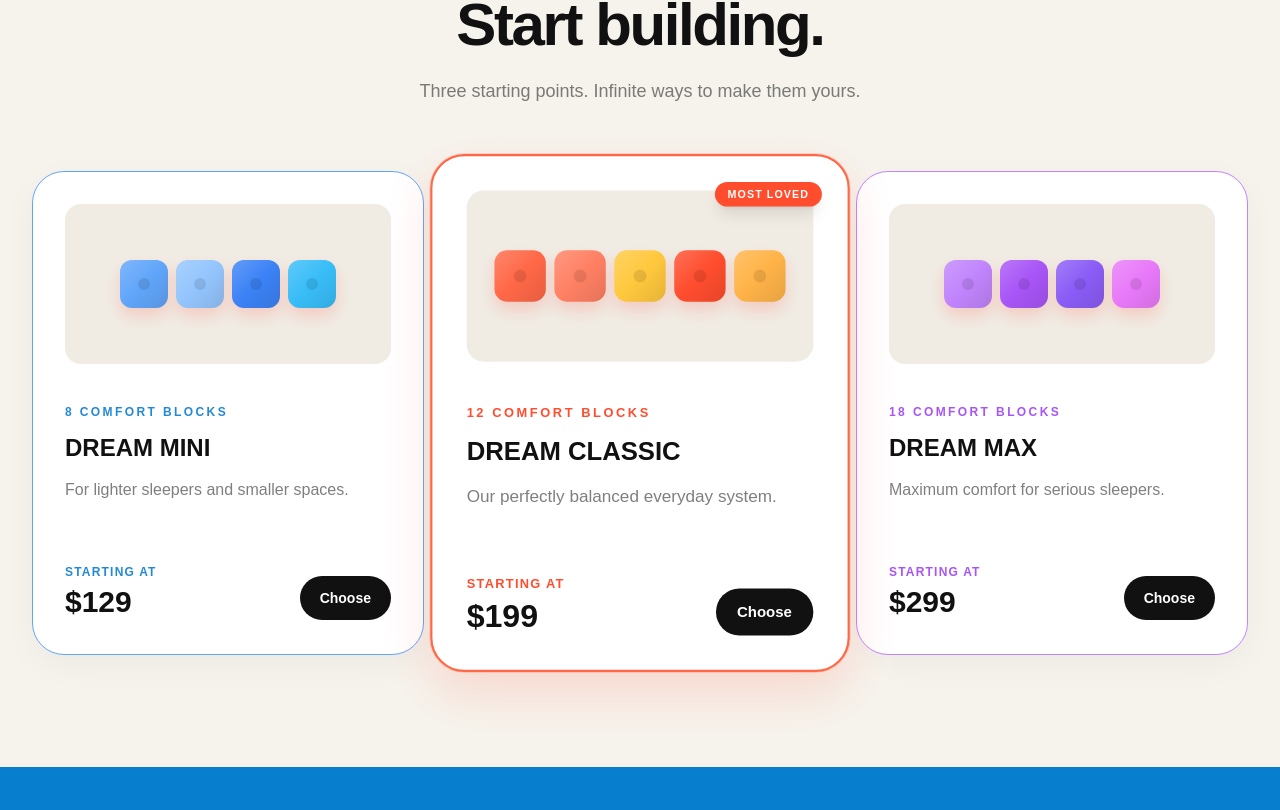
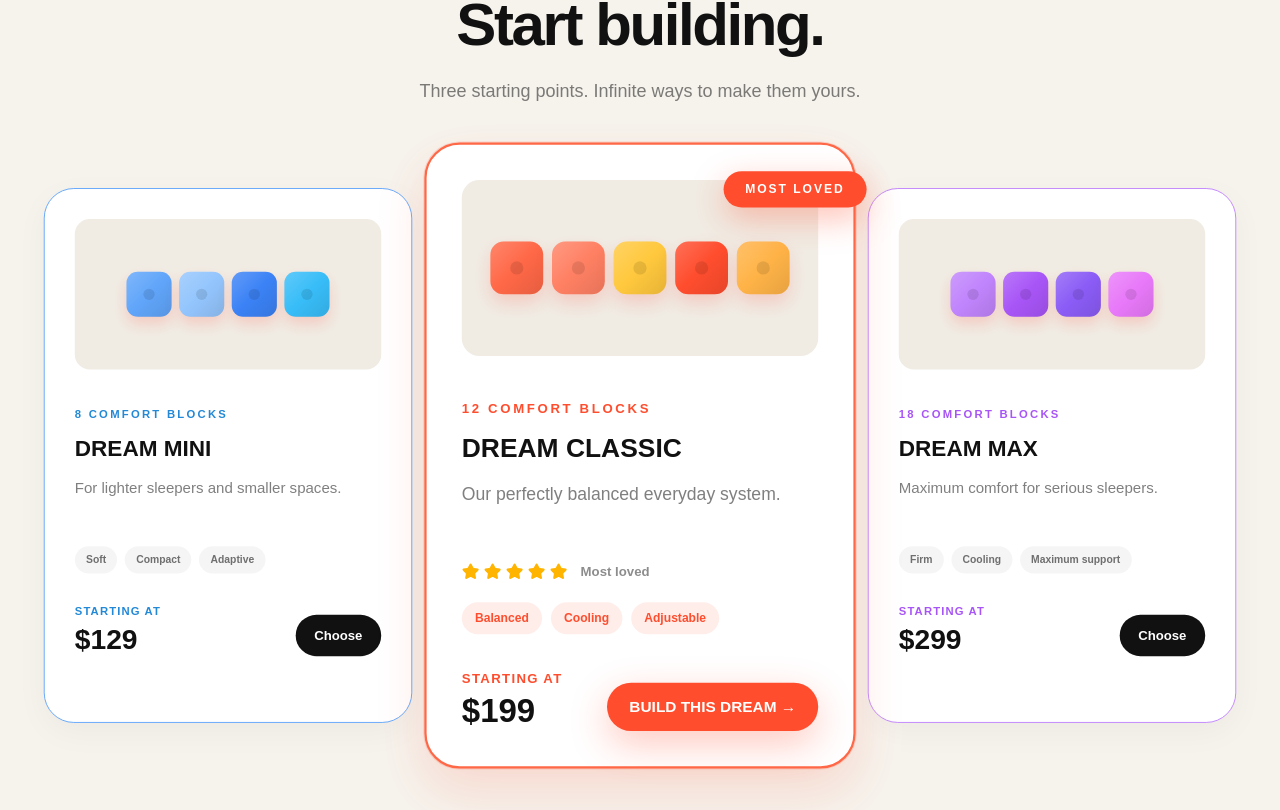
Before and after one commit to its-sky-2628/lego-dream, a Next.js app: page / in a window 1280 px wide. Shown: the part 2690-3500 px from the top of the page. Built offline with nearby package versions, Linux system fonts and the light colour scheme.

Commit message:
Add premium cursor effects

```diff
--- a/app/page.tsx
+++ b/app/page.tsx
@@ -20,12 +20,14 @@ const products = [
     price: "$129",
     description: "For lighter sleepers and smaller spaces.",
     blocks: "8 comfort blocks",
+    features: ["Soft", "Compact", "Adaptive"],
   },
   {
     name: "DREAM CLASSIC",
     price: "$199",
     description: "Our perfectly balanced everyday system.",
     blocks: "12 comfort blocks",
+    features: ["Balanced", "Cooling", "Adjustable"],
     featured: true,
   },
   {
@@ -33,6 +35,7 @@ const products = [
     price: "$299",
     description: "Maximum comfort for serious sleepers.",
     blocks: "18 comfort blocks",
+    features: ["Firm", "Cooling", "Maximum support"],
   },
 ];
 
@@ -703,12 +706,12 @@ export default function Home() {
                   selectedProduct === product.name
                     ? "z-20 -translate-y-3 scale-[1.04] border-2 shadow-[0_0_0_2px_rgba(255,77,46,0.25),0_25px_70px_rgba(255,77,46,0.25)]"
                     : product.featured
-                      ? "z-10 scale-[1.07] border-2 shadow-[0_25px_70px_rgba(255,77,46,0.20)] hover:scale-[1.09]"
-                      : "shadow-[0_10px_35px_rgba(0,0,0,0.04)]"
+                      ? "z-10 scale-[1.10] border-2 shadow-[0_30px_80px_rgba(255,77,46,0.28)] hover:scale-[1.12]"
+                      : "scale-[0.94] shadow-[0_10px_35px_rgba(0,0,0,0.04)] hover:scale-[0.97]"
                 }`}
               >
                 {product.featured && (
-                  <div className="absolute right-6 top-6 rounded-full bg-[#ff4d2e] px-3 py-1 text-[10px] font-black uppercase tracking-widest text-white shadow-lg">
+                  <div className="absolute -right-3 top-6 z-20 rounded-full bg-[#ff4d2e] px-5 py-2 text-[11px] font-black uppercase tracking-[0.16em] text-white shadow-[0_10px_30px_rgba(255,77,46,0.35)]">
                     Most loved
                   </div>
                 )}
@@ -765,6 +768,35 @@ export default function Home() {
                   {product.description}
                 </p>
 
+                {product.featured && (
+                  <div className="mt-5 flex items-center gap-1">
+                    {Array.from({ length: 5 }).map((_, index) => (
+                      <Star
+                        key={index}
+                        className="h-4 w-4 fill-[#ffb400] text-[#ffb400]"
+                      />
+                    ))}
+                    <span className="ml-2 text-xs font-bold text-black/45">
+                      Most loved
+                    </span>
+                  </div>
+                )}
+
+                <div className="mt-5 flex flex-wrap gap-2">
+                  {product.features.map((feature) => (
+                    <span
+                      key={feature}
+                      className={`rounded-full px-3 py-1.5 text-[11px] font-bold ${
+                        product.featured
+                          ? "bg-[#ff4d2e]/10 text-[#ff4d2e]"
+                          : "bg-black/[0.04] text-black/55"
+                      }`}
+                    >
+                      {feature}
+                    </span>
+                  ))}
+                </div>
+
                 <div className="mt-8 flex items-end justify-between">
                   <div>
                     <p
@@ -798,10 +830,16 @@ export default function Home() {
                     className={`w-full rounded-full px-5 py-3 text-sm font-bold transition-all duration-300 active:scale-95 sm:w-auto ${
                       selectedProduct === product.name
                         ? "bg-[#ff4d2e] text-white shadow-[0_10px_30px_rgba(255,77,46,0.28)]"
-                        : "bg-[#111111] text-white hover:-translate-y-1 hover:bg-[#ff4d2e] hover:shadow-[0_10px_30px_rgba(255,77,46,0.25)]"
+                        : product.featured
+                          ? "bg-[#ff4d2e] text-white shadow-[0_12px_35px_rgba(255,77,46,0.30)] hover:-translate-y-1 hover:bg-[#e94329]"
+                          : "bg-[#111111] text-white hover:-translate-y-1 hover:bg-[#ff4d2e] hover:shadow-[0_10px_30px_rgba(255,77,46,0.25)]"
                     }`}
                   >
-                    {selectedProduct === product.name ? "Selected ✓" : "Choose"}
+                    {selectedProduct === product.name
+                      ? "Selected ✓"
+                      : product.featured
+                        ? "BUILD THIS DREAM →"
+                        : "Choose"}
                   </button>
                 </div>
               </motion.div>
```
